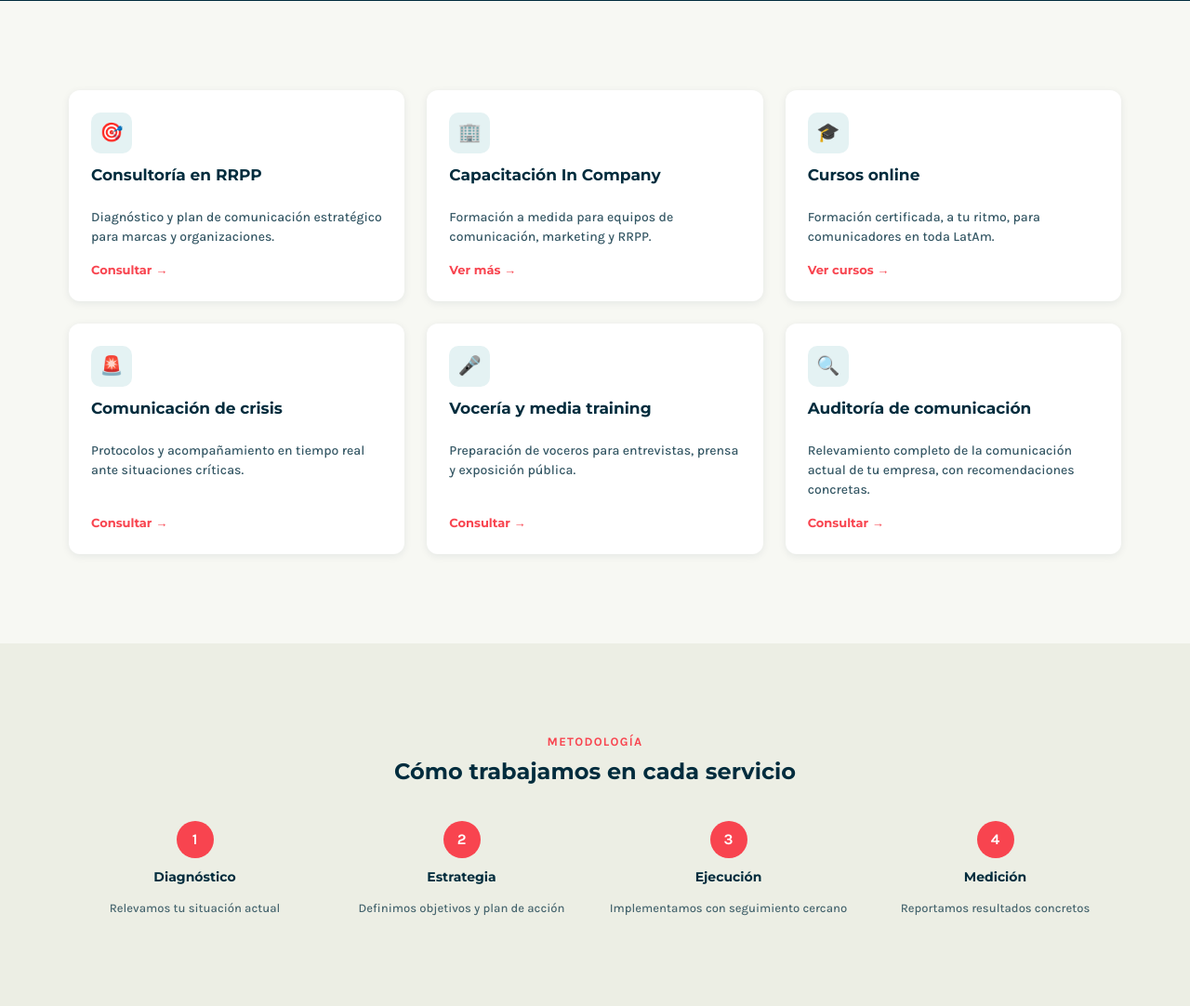
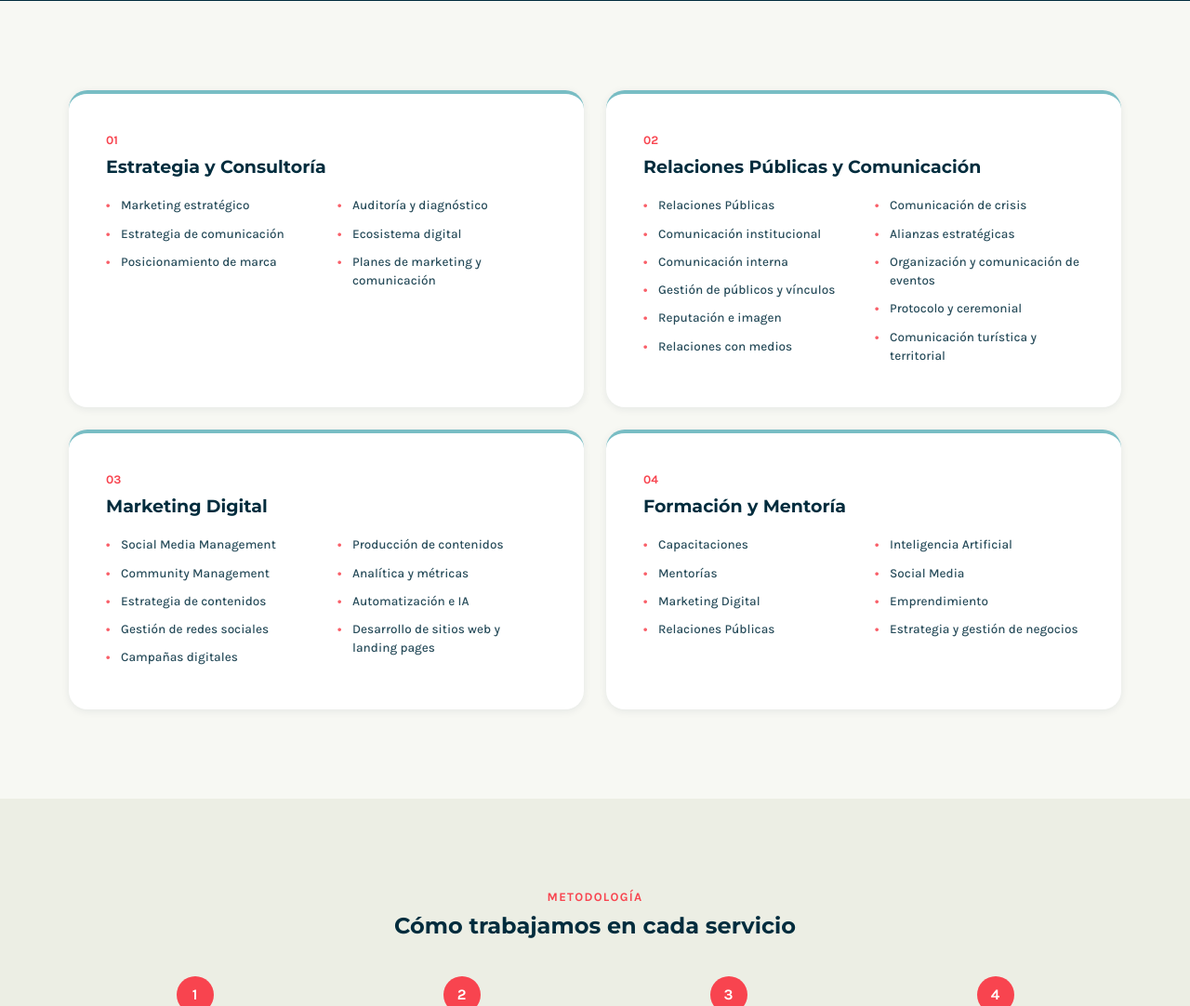
Before and after one commit to stellatorres-ST/webst, a WordPress theme: template wp-theme/st-relaciones-publicas/template-servicios.php in a window 1280 px wide. Shown: the part 539-1621 px from the top of the page at 93% size. Run offline with PHP 8.4 and a stand-in for WordPress, Linux system fonts and the light colour scheme; the site name, menu and one post (Sample post) are stand-ins, and other content is empty; some web fonts are replaced.

Commit message:
Cargar contenido real de Servicios (4 pilares con listado completo)
Reemplaza las 6 tarjetas genéricas de placeholder por los 4 pilares
reales del cliente (Estrategia y Consultoría, Relaciones Públicas y
Comunicación, Marketing Digital, Formación y Mentoría), cada uno con su
listado completo de servicios específicos en formato checklist a 2
columnas. Aplicado en la maqueta y en template-servicios.php.

Co-Authored-By: Claude Sonnet 5 <noreply@anthropic.com>
Claude-Session: https://claude.ai/code/session_011fa2httdDLUJWb7QeR7rZe

```diff
--- a/wp-theme/st-relaciones-publicas/assets/css/main.css
+++ b/wp-theme/st-relaciones-publicas/assets/css/main.css
@@ -577,12 +577,13 @@ section { padding: var(--space-6) 0; }
 .serv-hero h1 { font-size: 40px; color: #fff; max-width: 700px; margin: 0 auto var(--space-2); }
 .serv-hero .lead { font-size: 17px; opacity: .85; max-width: 560px; margin: 0 auto; }
 
-.servicios-grid { display: grid; grid-template-columns: repeat(3, 1fr); gap: var(--space-3); }
-.servicio-card { background: #fff; border-radius: var(--radius-md); padding: var(--space-3); box-shadow: var(--shadow-sm); display: flex; flex-direction: column; gap: 8px; }
-.servicio-card .icon { width: 44px; height: 44px; border-radius: 10px; background: var(--color-teal-soft); display: flex; align-items: center; justify-content: center; font-size: 20px; margin-bottom: 6px; }
-.servicio-card h3 { font-size: 17px; }
-.servicio-card p { font-size: 14px; opacity: .8; margin: 0; flex: 1; }
-.servicio-card a { font-family: var(--font-heading); font-weight: 700; font-size: 13px; color: var(--color-coral); margin-top: 8px; }
+.servicios-grid { display: grid; grid-template-columns: 1fr 1fr; gap: var(--space-3); }
+.servicio-card { background: #fff; border-radius: var(--radius-lg); padding: var(--space-4); box-shadow: var(--shadow-sm); border-top: 4px solid var(--color-teal); display: flex; flex-direction: column; gap: 4px; }
+.servicio-card .num { font-family: var(--font-data); font-size: 13px; font-weight: 700; color: var(--color-coral); }
+.servicio-card h3 { font-size: 19px; margin-top: 4px; margin-bottom: 12px; }
+.servicio-lista { list-style: none; margin: 0; padding: 0; columns: 2; column-gap: var(--space-3); }
+.servicio-lista li { font-size: 13.5px; opacity: .85; padding: 5px 0 5px 16px; position: relative; break-inside: avoid; }
+.servicio-lista li::before { content: "•"; position: absolute; left: 0; color: var(--color-coral); font-weight: 700; }
 
 .metodologia-section { background: var(--color-paper-soft); }
 .metodologia-steps { display: grid; grid-template-columns: repeat(4, 1fr); gap: var(--space-2); margin-top: var(--space-4); }
@@ -591,8 +592,13 @@ section { padding: var(--space-6) 0; }
 .metodologia-step h4 { font-size: 14px; }
 .metodologia-step p { font-size: 13px; opacity: .7; margin: 0; }
 
+@media (max-width: 700px) {
+  .servicios-grid { grid-template-columns: 1fr; }
+}
+@media (max-width: 480px) {
+  .servicio-lista { columns: 1; }
+}
 @media (max-width: 900px) {
-  .servicios-grid { grid-template-columns: 1fr; }
   .metodologia-steps { grid-template-columns: 1fr 1fr; }
   .serv-hero h1 { font-size: 28px; }
 }
--- a/wp-theme/st-relaciones-publicas/template-servicios.php
+++ b/wp-theme/st-relaciones-publicas/template-servicios.php
@@ -3,6 +3,8 @@
  * Template Name: Servicios
  *
  * Fuente de referencia: /maqueta-servicios.html
+ * Los 4 pilares de servicio con su listado interno son contenido real del
+ * cliente (no placeholder) — para editarlos hay que tocar este array.
  */
 
 if ( ! defined( 'ABSPATH' ) ) {
@@ -12,12 +14,64 @@ if ( ! defined( 'ABSPATH' ) ) {
 get_header();
 
 $servicios = array(
-	array( '🎯', __( 'Consultoría en RRPP', 'st-rrpp' ), __( 'Diagnóstico y plan de comunicación estratégico para marcas y organizaciones.', 'st-rrpp' ), home_url( '/contacto' ), __( 'Consultar', 'st-rrpp' ) ),
-	array( '🏢', __( 'Capacitación In Company', 'st-rrpp' ), __( 'Formación a medida para equipos de comunicación, marketing y RRPP.', 'st-rrpp' ), home_url( '/in-company' ), __( 'Ver más', 'st-rrpp' ) ),
-	array( '🎓', __( 'Cursos online', 'st-rrpp' ), __( 'Formación certificada, a tu ritmo, para comunicadores en toda LatAm.', 'st-rrpp' ), home_url( '/cursos' ), __( 'Ver cursos', 'st-rrpp' ) ),
-	array( '🚨', __( 'Comunicación de crisis', 'st-rrpp' ), __( 'Protocolos y acompañamiento en tiempo real ante situaciones críticas.', 'st-rrpp' ), home_url( '/contacto' ), __( 'Consultar', 'st-rrpp' ) ),
-	array( '🎤', __( 'Vocería y media training', 'st-rrpp' ), __( 'Preparación de voceros para entrevistas, prensa y exposición pública.', 'st-rrpp' ), home_url( '/contacto' ), __( 'Consultar', 'st-rrpp' ) ),
-	array( '🔍', __( 'Auditoría de comunicación', 'st-rrpp' ), __( 'Relevamiento completo de la comunicación actual de tu empresa, con recomendaciones concretas.', 'st-rrpp' ), home_url( '/contacto' ), __( 'Consultar', 'st-rrpp' ) ),
+	array(
+		'num'   => '01',
+		'title' => __( 'Estrategia y Consultoría', 'st-rrpp' ),
+		'items' => array(
+			__( 'Marketing estratégico', 'st-rrpp' ),
+			__( 'Estrategia de comunicación', 'st-rrpp' ),
+			__( 'Posicionamiento de marca', 'st-rrpp' ),
+			__( 'Auditoría y diagnóstico', 'st-rrpp' ),
+			__( 'Ecosistema digital', 'st-rrpp' ),
+			__( 'Planes de marketing y comunicación', 'st-rrpp' ),
+		),
+	),
+	array(
+		'num'   => '02',
+		'title' => __( 'Relaciones Públicas y Comunicación', 'st-rrpp' ),
+		'items' => array(
+			__( 'Relaciones Públicas', 'st-rrpp' ),
+			__( 'Comunicación institucional', 'st-rrpp' ),
+			__( 'Comunicación interna', 'st-rrpp' ),
+			__( 'Gestión de públicos y vínculos', 'st-rrpp' ),
+			__( 'Reputación e imagen', 'st-rrpp' ),
+			__( 'Relaciones con medios', 'st-rrpp' ),
+			__( 'Comunicación de crisis', 'st-rrpp' ),
+			__( 'Alianzas estratégicas', 'st-rrpp' ),
+			__( 'Organización y comunicación de eventos', 'st-rrpp' ),
+			__( 'Protocolo y ceremonial', 'st-rrpp' ),
+			__( 'Comunicación turística y territorial', 'st-rrpp' ),
+		),
+	),
+	array(
+		'num'   => '03',
+		'title' => __( 'Marketing Digital', 'st-rrpp' ),
+		'items' => array(
+			__( 'Social Media Management', 'st-rrpp' ),
+			__( 'Community Management', 'st-rrpp' ),
+			__( 'Estrategia de contenidos', 'st-rrpp' ),
+			__( 'Gestión de redes sociales', 'st-rrpp' ),
+			__( 'Campañas digitales', 'st-rrpp' ),
+			__( 'Producción de contenidos', 'st-rrpp' ),
+			__( 'Analítica y métricas', 'st-rrpp' ),
+			__( 'Automatización e IA', 'st-rrpp' ),
+			__( 'Desarrollo de sitios web y landing pages', 'st-rrpp' ),
+		),
+	),
+	array(
+		'num'   => '04',
+		'title' => __( 'Formación y Mentoría', 'st-rrpp' ),
+		'items' => array(
+			__( 'Capacitaciones', 'st-rrpp' ),
+			__( 'Mentorías', 'st-rrpp' ),
+			__( 'Marketing Digital', 'st-rrpp' ),
+			__( 'Relaciones Públicas', 'st-rrpp' ),
+			__( 'Inteligencia Artificial', 'st-rrpp' ),
+			__( 'Social Media', 'st-rrpp' ),
+			__( 'Emprendimiento', 'st-rrpp' ),
+			__( 'Estrategia y gestión de negocios', 'st-rrpp' ),
+		),
+	),
 );
 ?>
 
@@ -39,10 +93,13 @@ $servicios = array(
 		<div class="servicios-grid">
 			<?php foreach ( $servicios as $s ) : ?>
 				<div class="servicio-card">
-					<div class="icon"><?php echo esc_html( $s[0] ); ?></div>
-					<h3><?php echo esc_html( $s[1] ); ?></h3>
-					<p><?php echo esc_html( $s[2] ); ?></p>
-					<a href="<?php echo esc_url( $s[3] ); ?>"><?php echo esc_html( $s[4] ); ?> →</a>
+					<div class="num data"><?php echo esc_html( $s['num'] ); ?></div>
+					<h3><?php echo esc_html( $s['title'] ); ?></h3>
+					<ul class="servicio-lista">
+						<?php foreach ( $s['items'] as $item ) : ?>
+							<li><?php echo esc_html( $item ); ?></li>
+						<?php endforeach; ?>
+					</ul>
 				</div>
 			<?php endforeach; ?>
 		</div>
```
Also changed, not shown: maqueta-servicios.html (+63 -35 lines).
